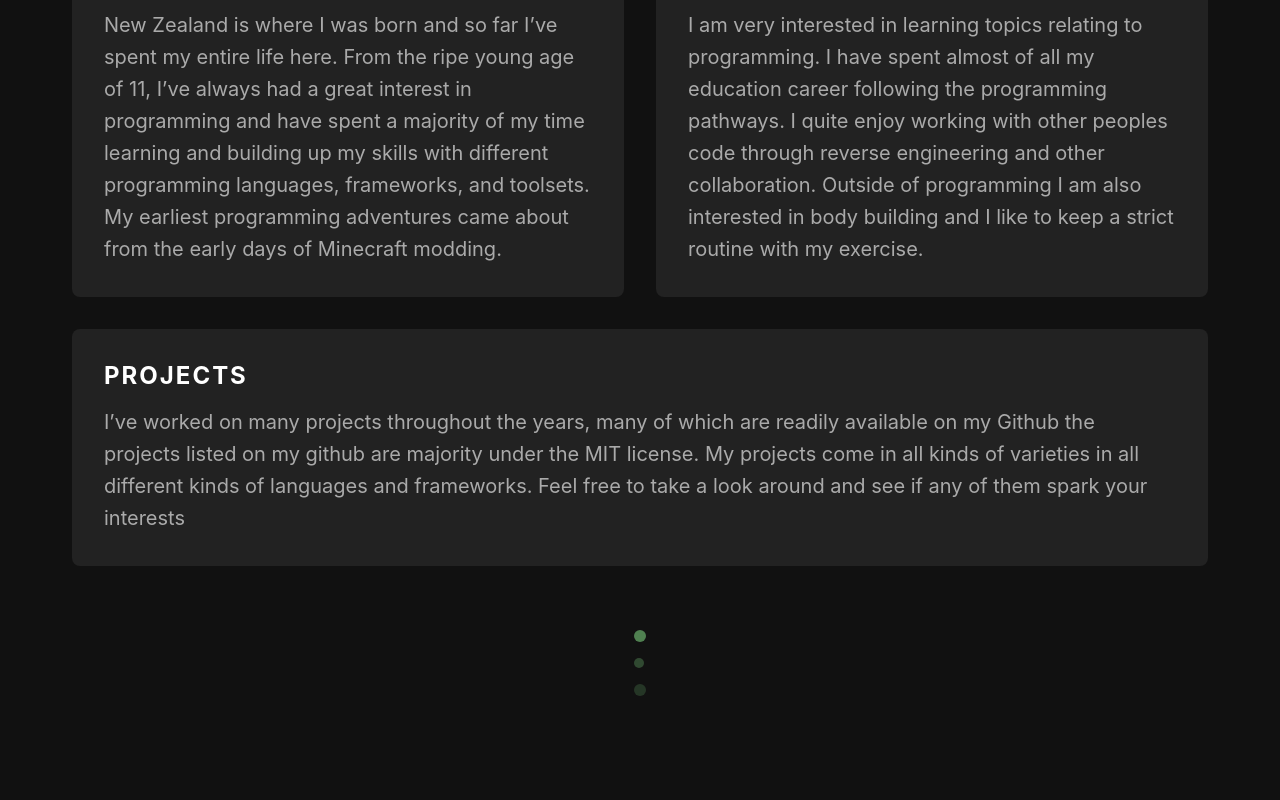
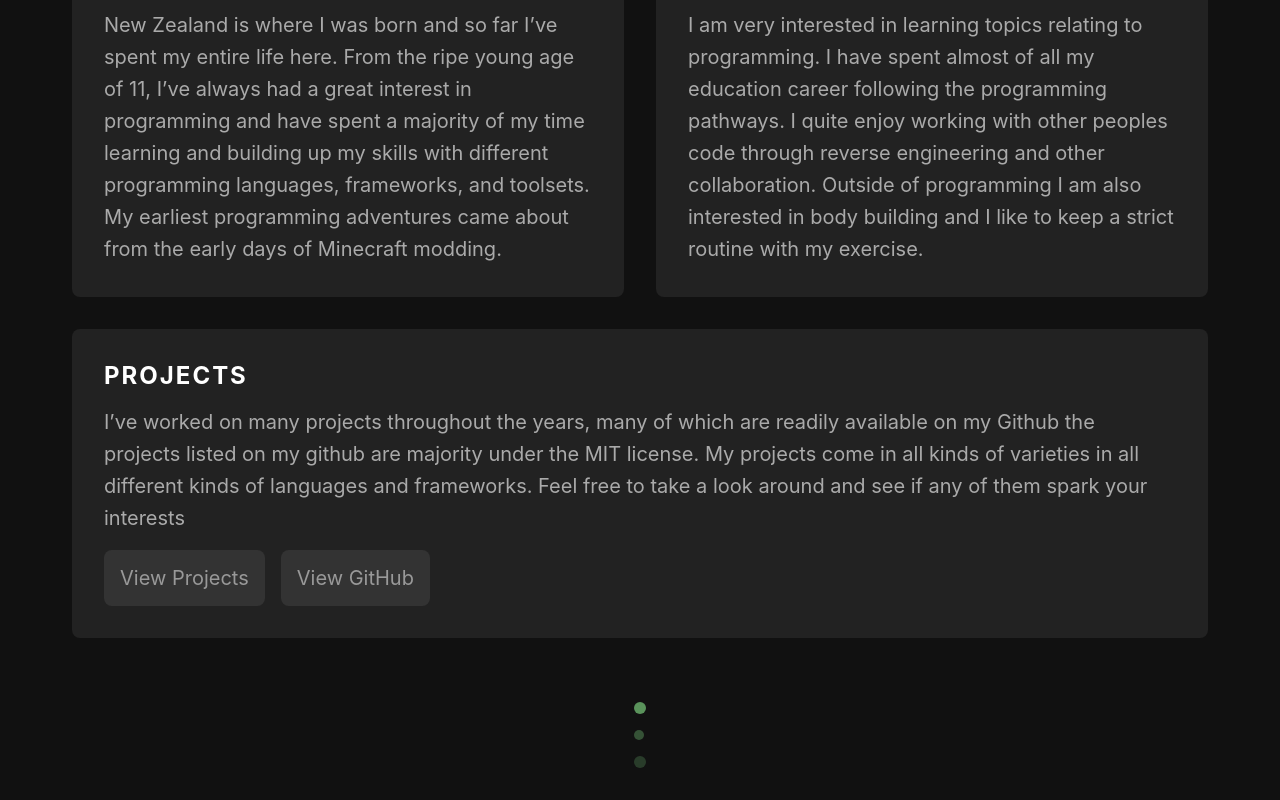
Before and after one commit to jacobtread/jacobtread-nextjs, a Next.js app: page / in a window 1280 px wide. Shown: the part 1159-1959 px from the top of the page. Before the commit the page ends 1887 px from the top, so only its background shows below. Built offline with nearby package versions, Linux system fonts and the light colour scheme.

Commit message:
Added links to about block

```diff
--- a/components/About.tsx
+++ b/components/About.tsx
@@ -42,6 +42,19 @@ const About: FunctionComponent = () => {
                         all kinds of varieties in all different kinds of languages and frameworks. Feel free to take a
                         look around and see if any of them spark your interests
                     </p>
+                    <div className={styles.block__buttons}>
+                        <a href="/projects" className={styles.block__button}>
+                            View Projects
+                        </a>
+
+                        <a
+                            href="https://github.com/jacobtread"
+                            rel="noreferrer nooppener"
+                            target="_blank"
+                            className={styles.block__button}>
+                            View GitHub
+                        </a>
+                    </div>
                 </div>
             </div>
             <Dots/>
--- a/styles/about.module.scss
+++ b/styles/about.module.scss
@@ -66,7 +66,7 @@
 .block:hover {
   // Transform the card to look as though its tilted upwards
   transform: perspective(600px) rotateX(5deg);
-  background-color: $background-light-2;
+  background-color: lighten($background-light, 5);
 
   &::before {
     transform: scaleX(1);
@@ -87,6 +87,33 @@
   color: #AAA;
   font-size: 1.25rem;
   line-height: 1.6;
+}
+
+.block__buttons {
+  display: flex;
+  flex-flow: row wrap;
+  gap: 1rem;
+  margin-top: 1rem;
+}
+
+.block:hover .block__button:not(:hover) {
+  background-color: $background-lightest;
+}
+
+.block__button {
+  text-decoration: none;
+
+  padding: 1rem;
+  background-color: $background-lighter;
+  color: #999;
+  font-size: 1.25rem;
+  border-radius: 0.5rem;
+  transition: all 0.3s;
+
+  &:hover {
+    background-color: $primary-dark;
+    color: white;
+  }
 }
 
 /*
@@ -143,4 +170,8 @@
   .block {
     padding: 1rem; // Decrease the padding for more space
   }
+
+  .block__buttons {
+    justify-content: center;
+  }
 }
--- a/styles/scheme.scss
+++ b/styles/scheme.scss
@@ -1,7 +1,8 @@
 $background: #111;
 $background-light: #222;
-$background-light-2: lighten($background-light, 5);
 $background-lighter: #333;
+$background-lightest: #444;
+
 
 $primary: #7ed380;
 $primary-dark: #518752;
```
